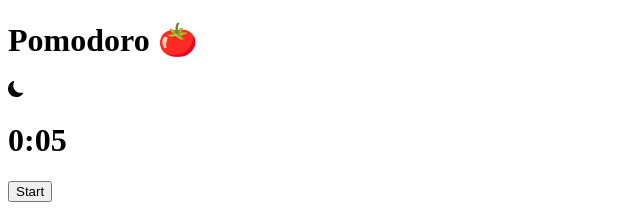
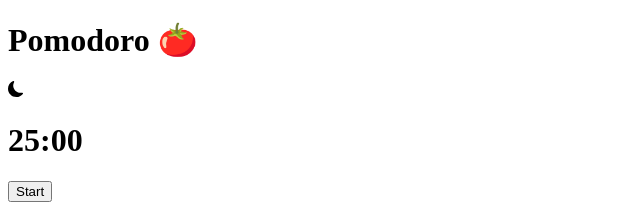
Before and after one commit to S-P-H-E/Pomodoro, a Next.js app: page / in a window 1280 px wide. Shown: the top 212 px of the page, without its empty margins (0-640 px from the left). Built offline with nearby package versions, Linux system fonts and the light colour scheme.

Commit message:
time reset

```diff
--- a/pages/index.tsx
+++ b/pages/index.tsx
@@ -9,7 +9,7 @@ export default function Home() {
   const { theme, setTheme } = useTheme();
   const [mounted, setMounted] = useState(false);
   const [timer, setTimer] = useState(false);
-  const seconds = 5
+  const seconds = 1500
   const [time, setTime] = useState(seconds); // Initial time in seconds
 
   useEffect(() => {
```
